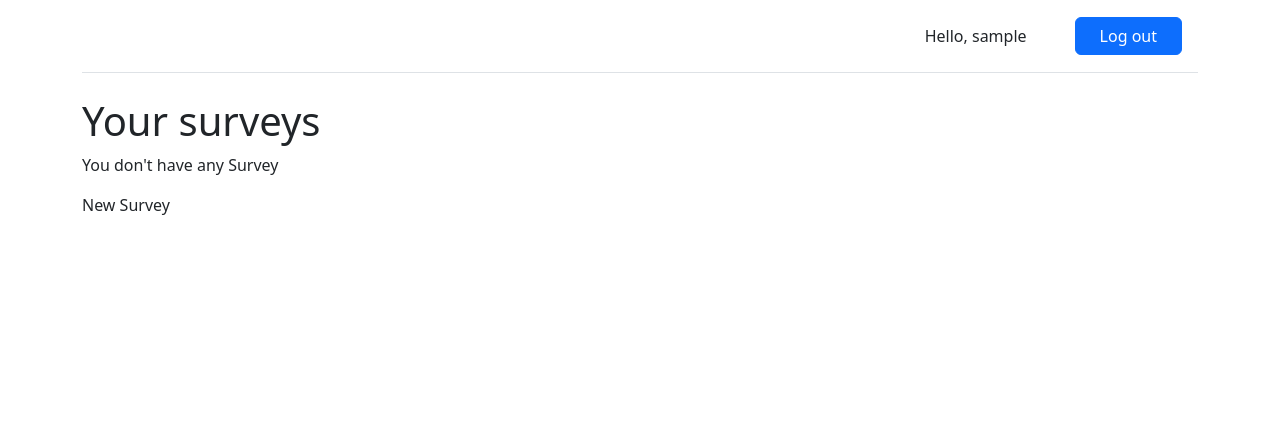
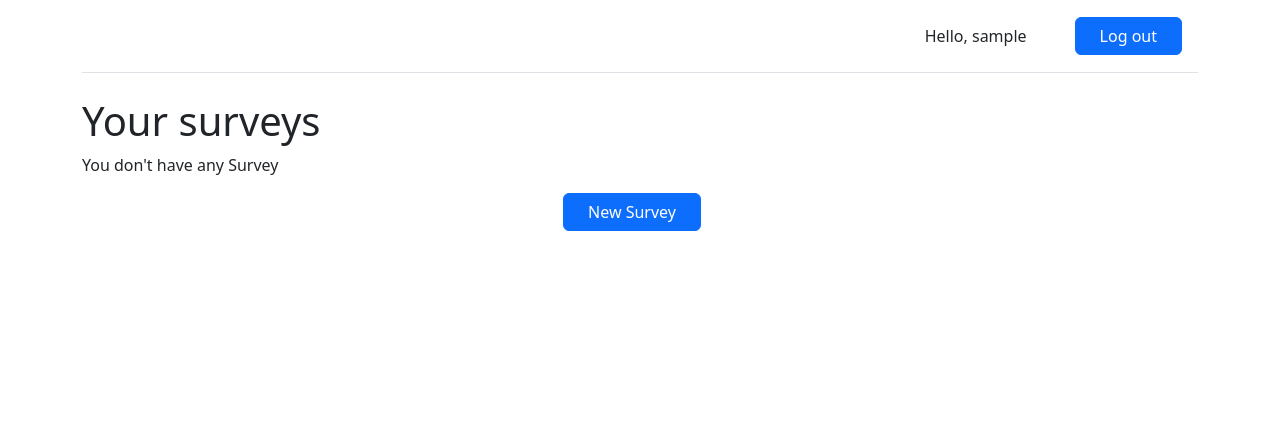
Before and after one commit to cr1deg0/Survey_app, a Django app: page /my_surveys/ in a window 1280 px wide. Shown: the top 430 px of the page. Run offline with Django 4.2, Linux system fonts and the light colour scheme; the visitor is signed in with stand-in values (Sample User, id 1); data that the repository does not hold is empty.

Commit message:
Add New Survey Button

```diff
--- a/templates/surveys/dashboard.html
+++ b/templates/surveys/dashboard.html
@@ -5,7 +5,7 @@
 <main class="container vh-100 ">
   <h1>Your surveys</h1>
   {% if surveys %}
-    <table class="table">
+    <table class="table mb-4">
       <thead>
         <tr>
           <th scope="col">Survey</th>
@@ -34,6 +34,6 @@
   {% else %}
     <p>You don't have any Survey</p>
   {% endif %}
-  <a>New Survey</a>
+  <span class="container d-flex justify-content-center"><a class="btn btn-primary btn-md px-4 me-sm-3">New Survey</a> </span>
 </main>
 {% endblock %}
```
